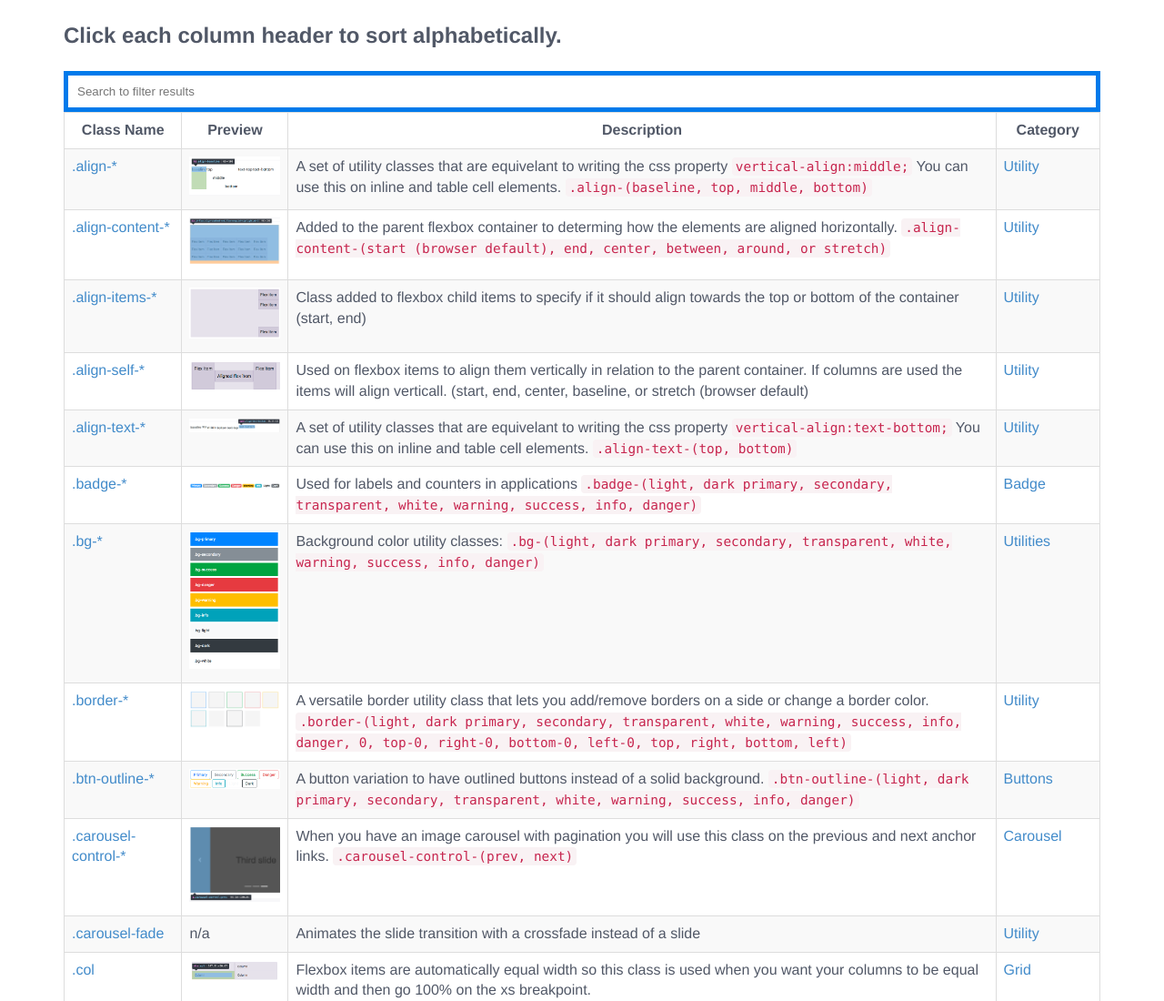
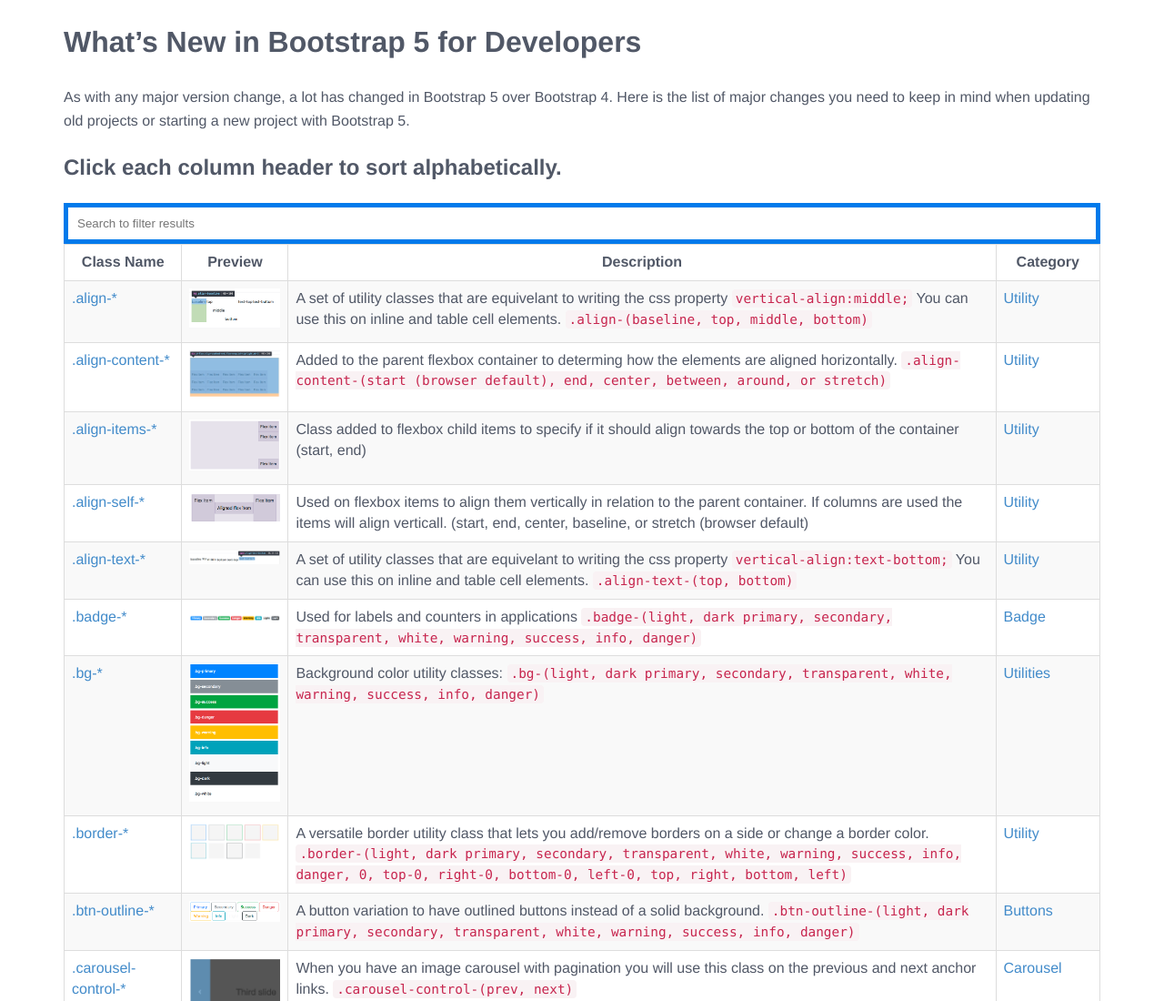
Before and after one commit to atulrpatel93/bootstrap5, a plain HTML site: page index.html in a window 1280 px wide. Shown: the top 1100 px of the page at 91% size. Drawn offline with nearby package versions, Linux system fonts and the light colour scheme.

Commit message:
add header text

```diff
--- a/index.html
+++ b/index.html
@@ -9,6 +9,15 @@
 </head>
 <body>
     <div class="container">
+       <h1>
+         What’s New in Bootstrap 5 for Developers
+       </h1>
+<p>
+
+   As with any major version change, a lot has changed in Bootstrap 5 over Bootstrap 4. Here is the list of major changes you need to keep in mind when updating old projects or starting a new project with Bootstrap 5.
+
+</p>
+
         <div class="table-responsive" id="list-table">
             <h2>
                 Click each column header to sort alphabetically.
```
